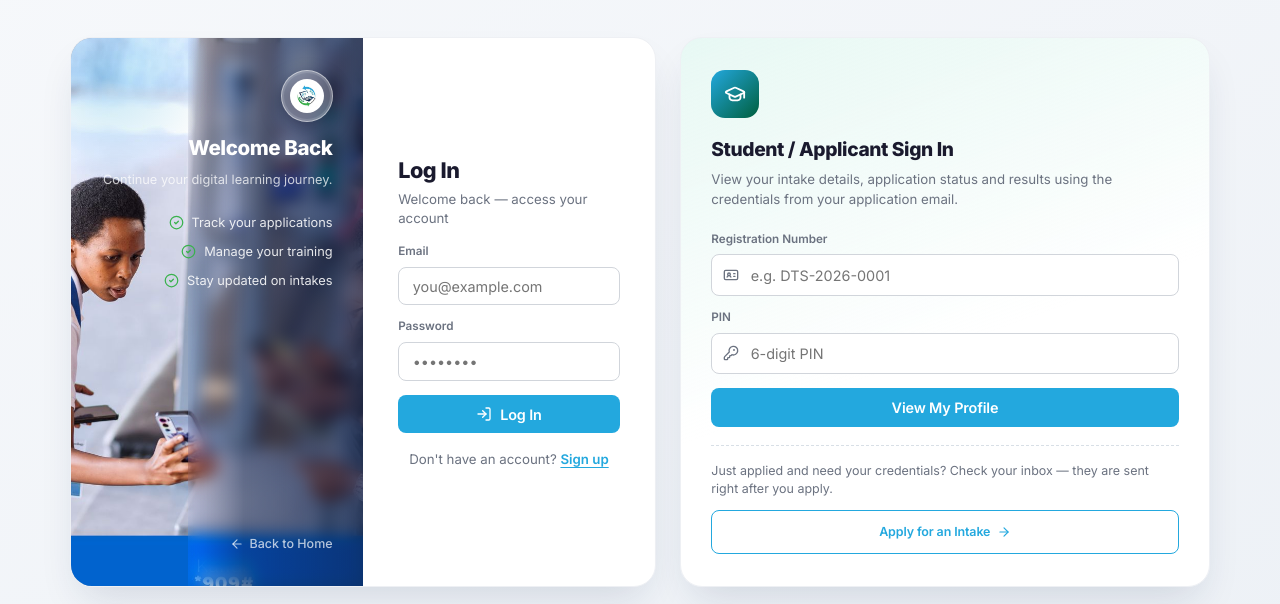
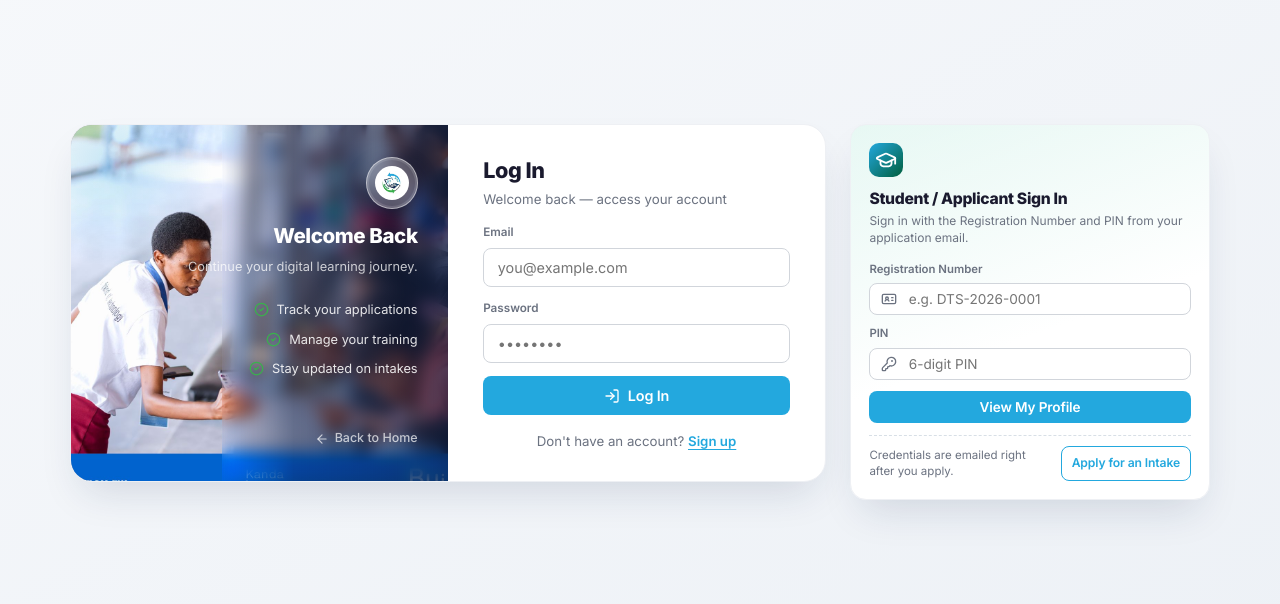
Before and after one commit to adolphenayituriki/DTS-Digital-Technology-Skills, a React (Vite) app in the folder client/: page /login in a window 1280 px wide. Shown: the part 174-778 px from the top of the page. Built offline with nearby package versions, Linux system fonts and the light colour scheme; no server answers.

Commit message:
Compact student sign-in card on login page

```diff
--- a/client/src/pages/Auth.jsx
+++ b/client/src/pages/Auth.jsx
@@ -189,7 +189,7 @@ export default function Auth({ mode }) {
             <span className="auth-student-head"><GraduationCap size={22} /></span>
             <h2>Student / Applicant Sign In</h2>
             <p className="auth-student-sub">
-              View your intake details, application status and results using the credentials from your application email.
+              Sign in with the Registration Number and PIN from your application email.
             </p>
             <form onSubmit={handleStudentLogin}>
               <div className="form-group">
@@ -212,9 +212,9 @@ export default function Auth({ mode }) {
               </button>
             </form>
             <div className="auth-student-foot">
-              <p>Just applied and need your credentials? Check your inbox — they are sent right after you apply.</p>
+              <p>Credentials are emailed right after you apply.</p>
               <Link to="/apply" className="btn btn-outline btn-sm">
-                Apply for an Intake <ArrowLeft size={14} style={{ transform: 'rotate(180deg)' }} />
+                Apply for an Intake
               </Link>
             </div>
           </aside>
--- a/client/src/styles/global.css
+++ b/client/src/styles/global.css
@@ -1715,32 +1715,39 @@ main:has(.apply-page) .apply-page { display: flex; flex-direction: column; min-h
 
 .auth-login-split {
   width: 100%; max-width: 1140px;
-  display: grid; grid-template-columns: minmax(0, 1.05fr) minmax(300px, 0.95fr);
-  gap: 1.5rem; align-items: stretch;
+  display: grid; grid-template-columns: minmax(0, 1fr) minmax(270px, 360px);
+  gap: 1.5rem; align-items: start;
 }
 .auth-student-card {
   display: flex; flex-direction: column;
-  padding: 2rem 1.9rem;
-  border-radius: 22px; border: 1px solid #eef0f4;
+  padding: 1.1rem 1.15rem 1.15rem;
+  border-radius: 16px; border: 1px solid #eef0f4;
   background: linear-gradient(160deg, rgba(224, 250, 240, 0.6) 0%, rgba(255, 255, 255, 1) 55%);
   box-shadow: var(--shadow-xl);
 }
 .auth-student-head {
   display: flex; align-items: center; justify-content: center;
-  width: 48px; height: 48px; border-radius: 14px;
+  width: 34px; height: 34px; border-radius: 10px;
   color: #fff; background: linear-gradient(135deg, var(--primary), #005f3e);
-  margin-bottom: 1rem;
-}
-.auth-student-card h2 { font-size: 1.2rem; font-weight: 800; margin: 0 0 0.25rem; letter-spacing: -0.02em; }
-.auth-student-sub { font-size: 0.83rem; color: var(--text-light); line-height: 1.5; margin: 0 0 1.25rem; }
-.auth-student-card .form-group { margin-bottom: 0.75rem; }
+  margin-bottom: 0.55rem;
+}
+.auth-student-card h2 { font-size: 0.98rem; font-weight: 800; margin: 0 0 0.1rem; letter-spacing: -0.02em; }
+.auth-student-sub { font-size: 0.75rem; color: var(--text-light); line-height: 1.4; margin: 0 0 0.8rem; }
+.auth-student-card .form-group { margin-bottom: 0.55rem; }
+.auth-student-card .form-group:last-of-type { margin-bottom: 0; }
 .auth-student-card label {
-  display: block; font-size: 0.73rem; font-weight: 600; color: var(--text-light);
-  margin-bottom: 0.35rem; text-transform: none;
-}
-.auth-student-card .btn { width: 100%; justify-content: center; padding: 0.68rem; margin-top: 0.15rem; }
-.auth-student-foot { margin-top: 1.1rem; padding-top: 1rem; border-top: 1px dashed #d8dfe6; }
-.auth-student-foot p { font-size: 0.78rem; color: var(--text-light); line-height: 1.45; margin: 0 0 0.6rem; }
+  display: block; font-size: 0.71rem; font-weight: 600; color: var(--text-light);
+  margin-bottom: 0.3rem; text-transform: none;
+}
+.auth-student-card .form-control { padding: 0.45rem 0.7rem; font-size: 0.85rem; }
+.auth-student-card .btn { width: 100%; justify-content: center; padding: 0.5rem; font-size: 0.85rem; margin-top: 0.65rem; }
+.auth-student-foot {
+  margin-top: 0.75rem; padding-top: 0.65rem;
+  border-top: 1px dashed #d8dfe6;
+  display: flex; align-items: center; justify-content: space-between; gap: 0.6rem;
+}
+.auth-student-foot p { font-size: 0.72rem; color: var(--text-light); line-height: 1.4; margin: 0; }
+.auth-student-card .btn-sm { width: auto; margin-top: 0; padding: 0.4rem 0.6rem; font-size: 0.76rem; flex: 0 0 auto; }
 
 @media (max-width: 920px) {
   .auth-login-split { grid-template-columns: 1fr; }
```
